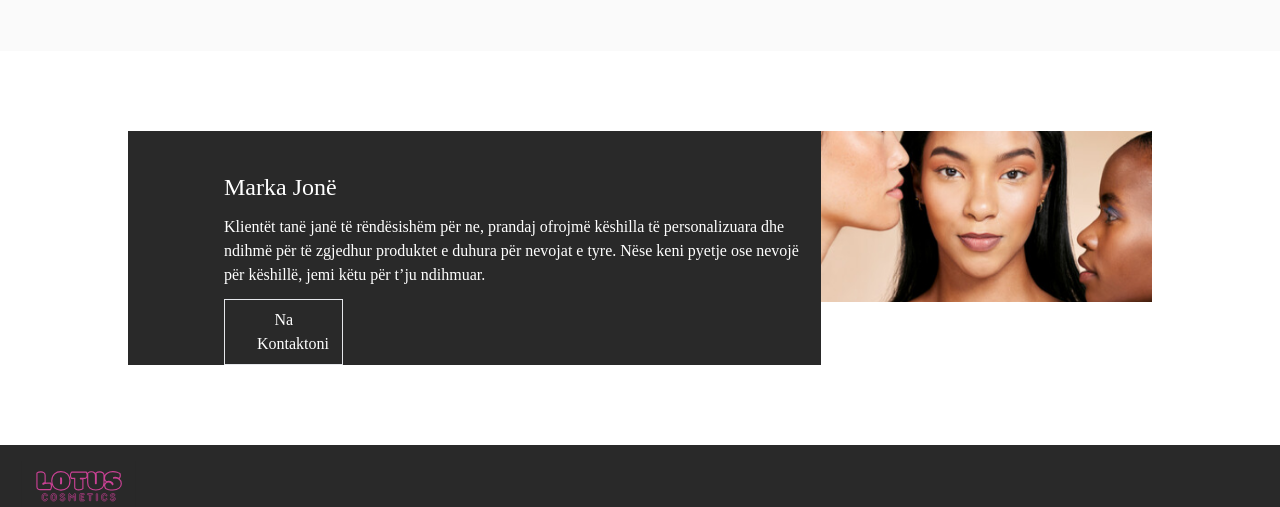
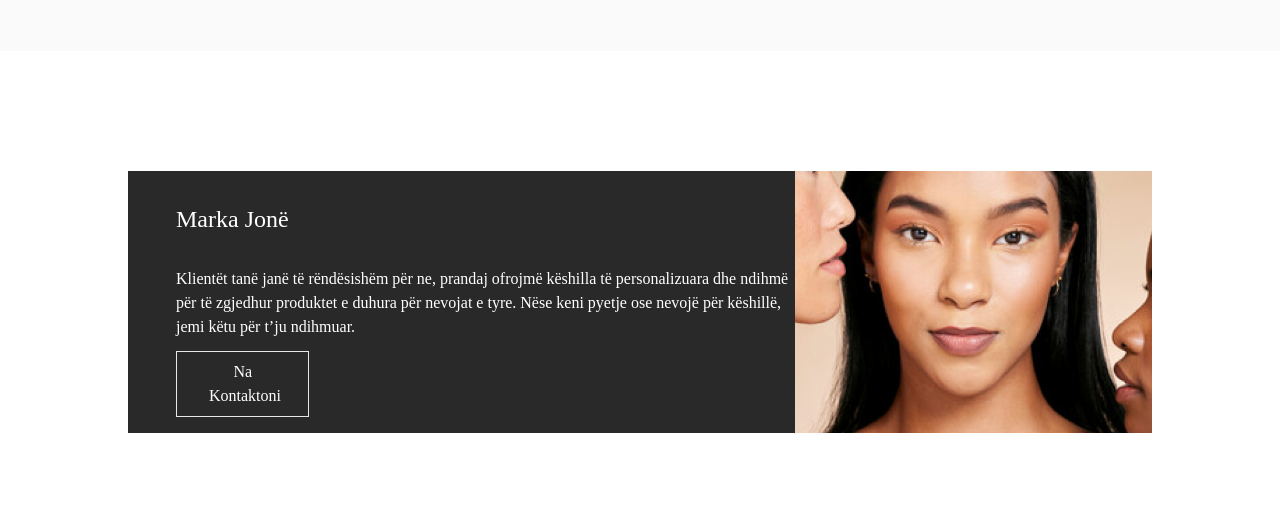
Before and after one commit to ArtisAdemi/KozmetikaLotus, a React (Create React App) app in the folder client/: page / in a window 1280 px wide. Shown: the part 1780-2287 px from the top of the page. Built offline with nearby package versions, Linux system fonts and the light colour scheme; no server answers; sample sign-in values are in the browser's storage.

Commit message:
minor fixes

```diff
--- a/client/src/pages/Checkout.jsx
+++ b/client/src/pages/Checkout.jsx
@@ -194,7 +194,9 @@ const Checkout = () => {
                                         <h2 className='font-semibold'>Total Price: €{fullPrice}</h2>
                                         { discount > 0 &&
                                         <>
-                                        <span fontWeight={"bold"}>-{discount}%</span>
+                                        <span fontWeight={"bold"}>-{discount}% (Zbritje)</span>
+                                        <br></br>
+                                        <span fontWeight={"bold"}>+2€(Transporti)</span>
                                         <hr/>
                                         <span fontWeight={"bold"}>{totalPrice}€</span>
                                         </>
--- a/client/src/pages/Home.jsx
+++ b/client/src/pages/Home.jsx
@@ -95,14 +95,14 @@ const Home = () => {
 
         {/* Marka Jone (Big Screen)*/}
         <div className='hidden md:flex bg-[#FFFFFF]  items-center flex-col'>
-          <div className='w-[80%] flex my-20 flex-col md:flex-row justify-center'>
-            <div className='bg-[#292929] justify-center items-center mx-auto md:pl-24 pt-10'>
-              <h2 className='text-[#FFFFFF] mb-3 text-2xl'>Marka Jonë</h2>
-              <p className='text-[#FFFFFF] mb-3'>Klientët tanë janë të rëndësishëm për ne, prandaj ofrojmë këshilla të personalizuara dhe ndihmë për të zgjedhur produktet e duhura për nevojat e tyre. Nëse keni pyetje ose nevojë për këshillë, jemi këtu për t’ju ndihmuar.</p>
-              <button className='text-[#FFFFFF] border w-full md:w-[20%] px-8 py-2' onClick={() => navigate('/contact')}>Na Kontaktoni</button>
+          <div className='w-[80%] flex my-20 flex-col md:flex-row justify-center pt-10 pb-6'>
+            <div className='bg-[#292929] justify-center items-center mx-auto'>
+              <h2 className='text-[#FFFFFF] mb-3 text-2xl ml-12 mt-8'>Marka Jonë</h2>
+              <p className='text-[#FFFFFF] mb-3 ml-12 mt-8'>Klientët tanë janë të rëndësishëm për ne, prandaj ofrojmë këshilla të personalizuara dhe ndihmë për të zgjedhur produktet e duhura për nevojat e tyre. Nëse keni pyetje ose nevojë për këshillë, jemi këtu për t’ju ndihmuar.</p>
+              <button className='text-[#FFFFFF] border w-full md:w-[20%] mb-4 ml-12 px-8 py-2' onClick={() => navigate('/contact')}>Na Kontaktoni</button>
             </div>
             <div className=''>
-              <img src={overlap} alt="" />
+              <img src={overlap} className='object-cover w-full h-full' alt="" />
             </div>
          </div>
         </div>
@@ -119,7 +119,7 @@ const Home = () => {
           <div className='w-[80%] lg:flex gap-10'>
 
             <div className='-mt-28'>
-              <img src={overlap} alt="blla" className="w-[777px] " />
+              <img src={overlap} alt="blla" className="w-[777px]" />
             </div>
             <div className='mt-3 lg:w-96 lg:h-48'>
               <h2 className='text-[#292929] mb-3 text-2xl'>Marka Jonë</h2>
```
